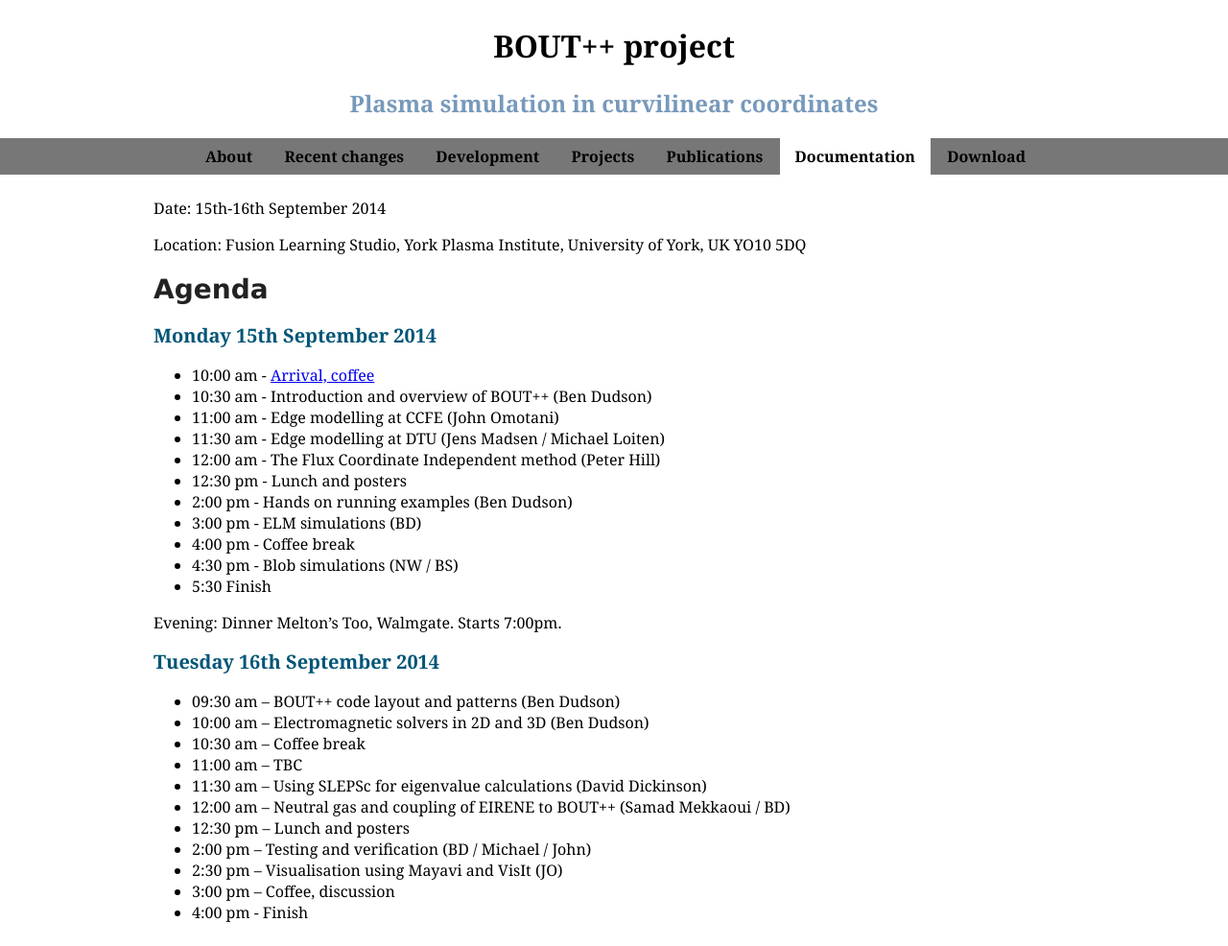
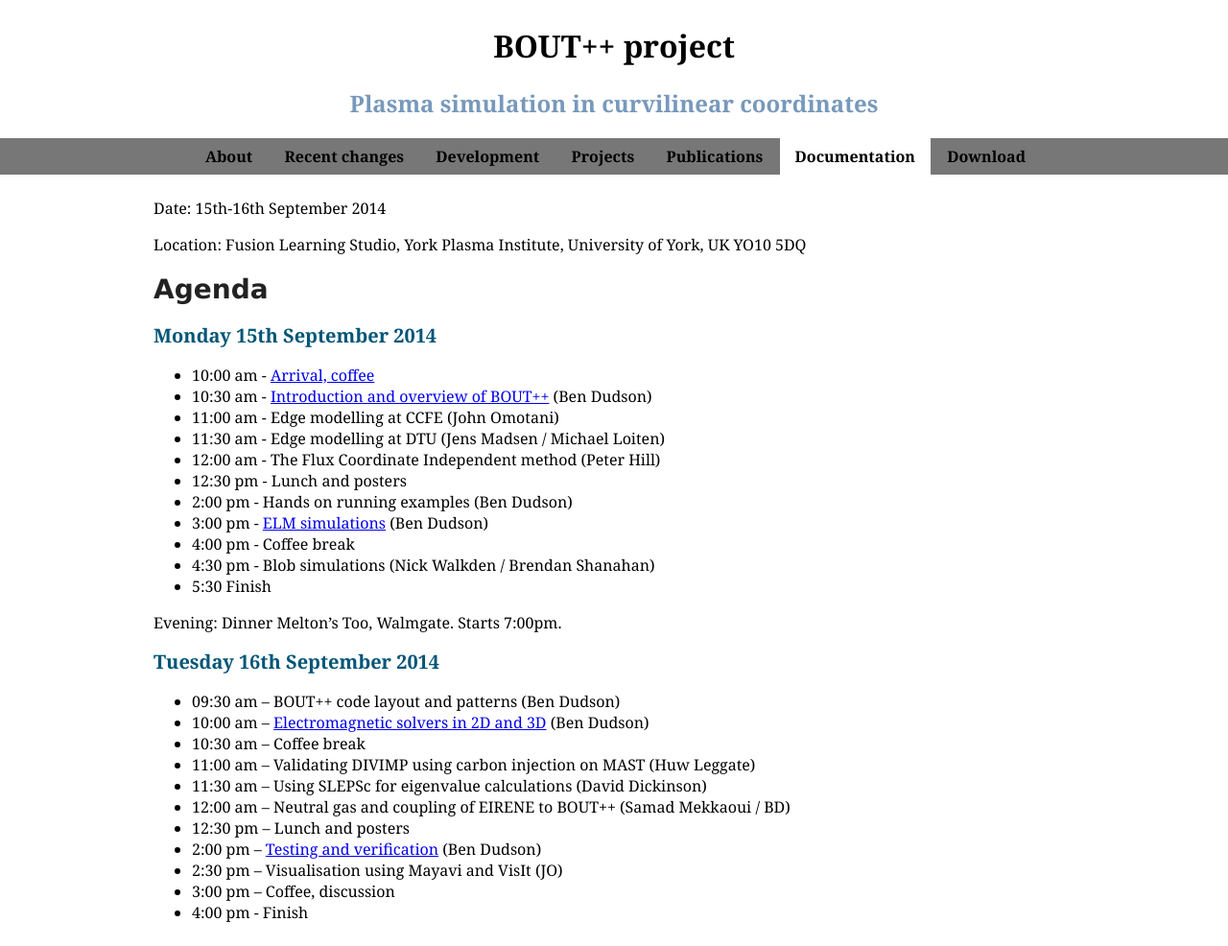
Before and after one commit to boutproject/boutproject.github.io, a Jekyll site: the page built from workshop2014.markdown, in a window 1280 px wide. Shown: the whole page at 96% size. Built offline with Jekyll 4.4.1, drawn with Linux system fonts in a browser that asks for light colours; Markdown is read by kramdown in place of the engine named in the settings.

Commit message:
Adding talks for workshop

```diff
--- a/workshop2014.markdown
+++ b/workshop2014.markdown
@@ -13,15 +13,15 @@
 ## Monday 15th September 2014
 
 * 10:00 am - [Arrival, coffee](workshop2014/welcome.pdf)
-* 10:30 am - Introduction and overview of BOUT++ (Ben Dudson)
+* 10:30 am - [Introduction and overview of BOUT++](workshop2014/intro.pdf) (Ben Dudson)
 * 11:00 am - Edge modelling at CCFE (John Omotani)
 * 11:30 am - Edge modelling at DTU (Jens Madsen / Michael Loiten)
 * 12:00 am - The Flux Coordinate Independent method (Peter Hill)
 * 12:30 pm - Lunch and posters
 * 2:00 pm - Hands on running examples (Ben Dudson)
-* 3:00 pm - ELM simulations (BD)
+* 3:00 pm - [ELM simulations](workshop2014/elm_simulations.pdf) (Ben Dudson)
 * 4:00 pm - Coffee break
-* 4:30 pm - Blob simulations (NW / BS)
+* 4:30 pm - Blob simulations (Nick Walkden / Brendan Shanahan)
 * 5:30 Finish
 
 Evening: Dinner Melton's Too, Walmgate. Starts 7:00pm.
@@ -29,13 +29,13 @@
 ## Tuesday 16th September 2014
 
 * 09:30 am – BOUT++ code layout and patterns (Ben Dudson)
-* 10:00 am – Electromagnetic solvers in 2D and 3D (Ben Dudson)
+* 10:00 am – [Electromagnetic solvers in 2D and 3D](workshop2014/solvers.pdf) (Ben Dudson)
 * 10:30 am – Coffee break
-* 11:00 am – TBC
+* 11:00 am – Validating DIVIMP using carbon injection on MAST (Huw Leggate)
 * 11:30 am – Using SLEPSc for eigenvalue calculations (David Dickinson)
 * 12:00 am – Neutral gas and coupling of EIRENE to BOUT++ (Samad Mekkaoui / BD)
 * 12:30 pm – Lunch and posters
-* 2:00 pm – Testing and verification (BD / Michael / John)
+* 2:00 pm – [Testing and verification](workshop2014/testing.pdf) (Ben Dudson)
 * 2:30 pm – Visualisation using Mayavi and VisIt (JO)
 * 3:00 pm – Coffee, discussion
 * 4:00 pm - Finish
```
Also changed, not shown: 4 other files.
